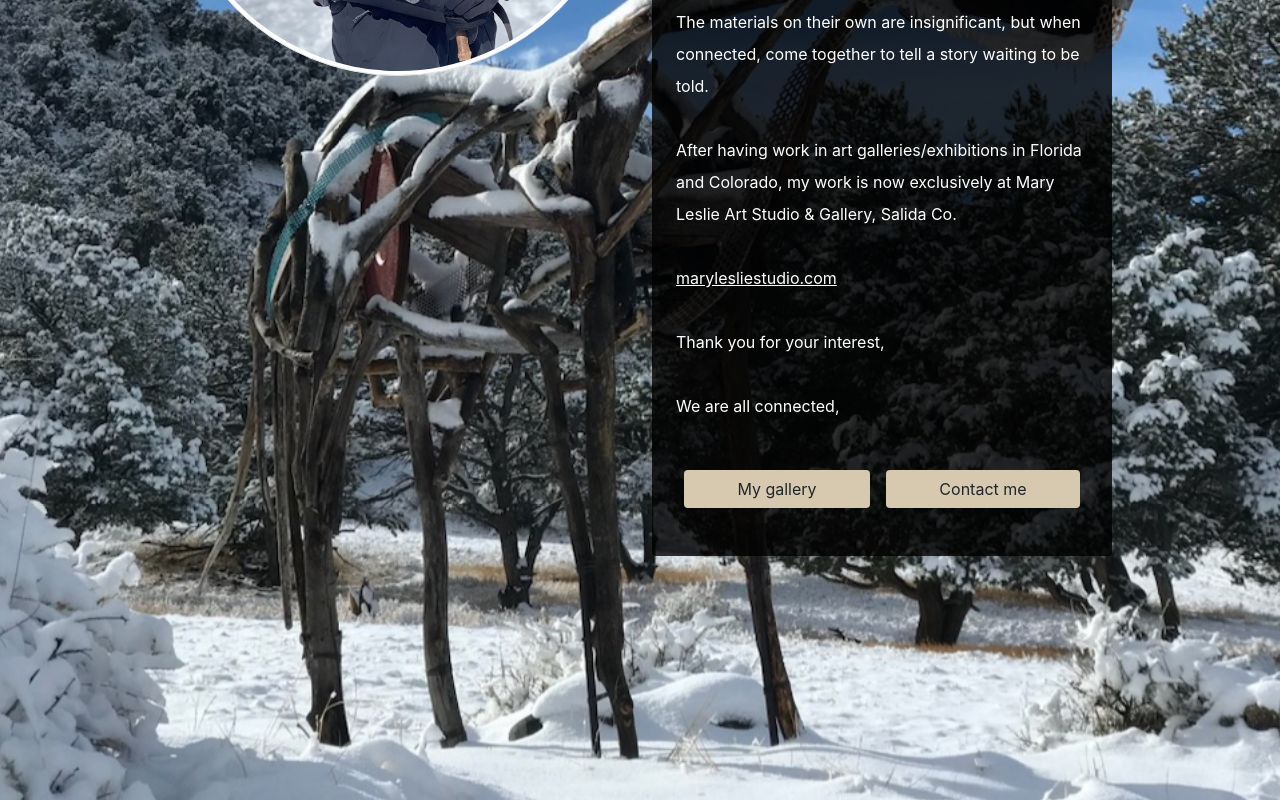
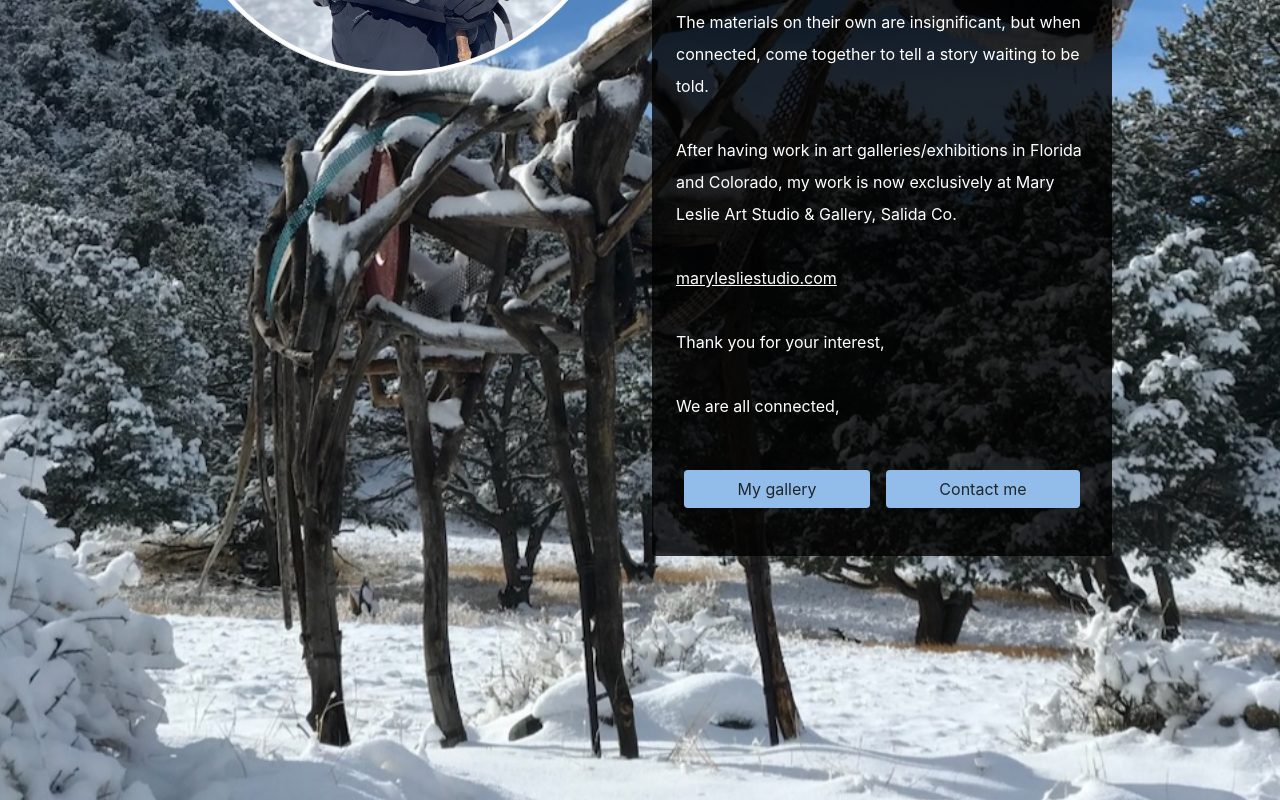
Before and after one commit to ryanecarr/brucecarr.org, a React (Create React App) app: page / in a window 1280 px wide. Shown: the part 600-1400 px from the top of the page. Built offline with nearby package versions, Linux system fonts and the light colour scheme.

Commit message:
updated blue button color

```diff
--- a/src/App.css
+++ b/src/App.css
@@ -20,7 +20,7 @@
 }
 
 .btn-blue {
-  background-color: #88c9f7;
+  background-color: #92bdeb;
 }
 
 .btn-red {
--- a/src/Pages/Contact/Contact.js
+++ b/src/Pages/Contact/Contact.js
@@ -89,7 +89,7 @@ const Contact = () => {
               ></textarea>
             </div>
             <div>
-              <button className='w-100 btn btn-green btn-lg mt-3' type='submit'>
+              <button className='w-100 btn btn-blue btn-lg mt-3' type='submit'>
                 Send
               </button>
             </div>
--- a/src/Pages/Home/Home.js
+++ b/src/Pages/Home/Home.js
@@ -58,7 +58,7 @@ const Home = () => {
                   className='flex-fill mx-2'
                   style={{ textDecoration: 'none', color: 'black' }}
                 >
-                  <button type='button' className='btn btn-green w-100'>
+                  <button type='button' className='btn btn-blue w-100'>
                     My gallery
                   </button>
                 </Link>
@@ -67,7 +67,7 @@ const Home = () => {
                   className='flex-fill mx-2'
                   style={{ textDecoration: 'none', color: 'black' }}
                 >
-                  <button type='button' className='btn btn-green w-100'>
+                  <button type='button' className='btn btn-blue w-100'>
                     Contact me
                   </button>
                 </Link>
```
